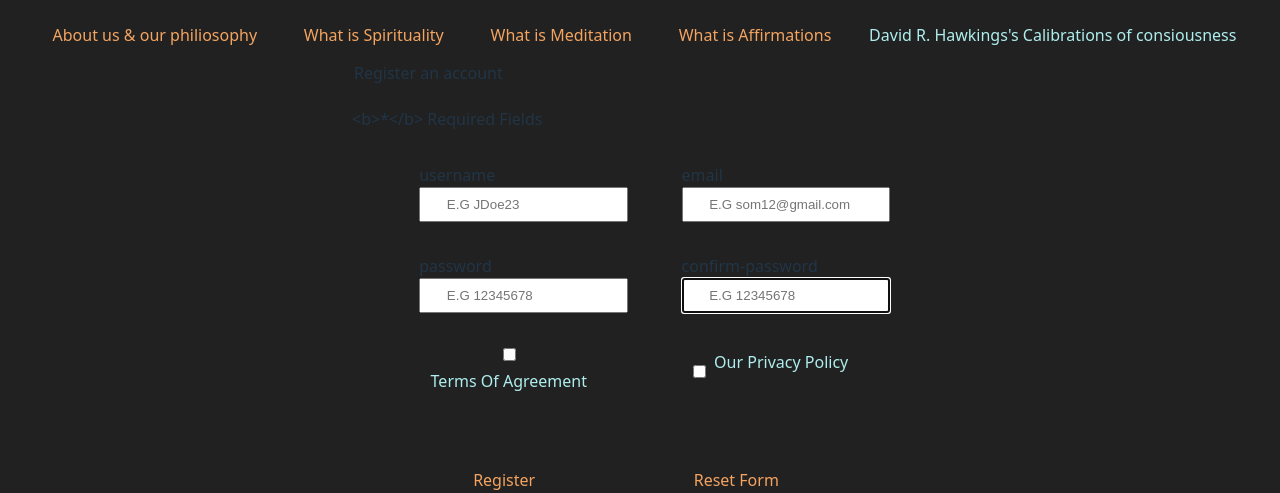
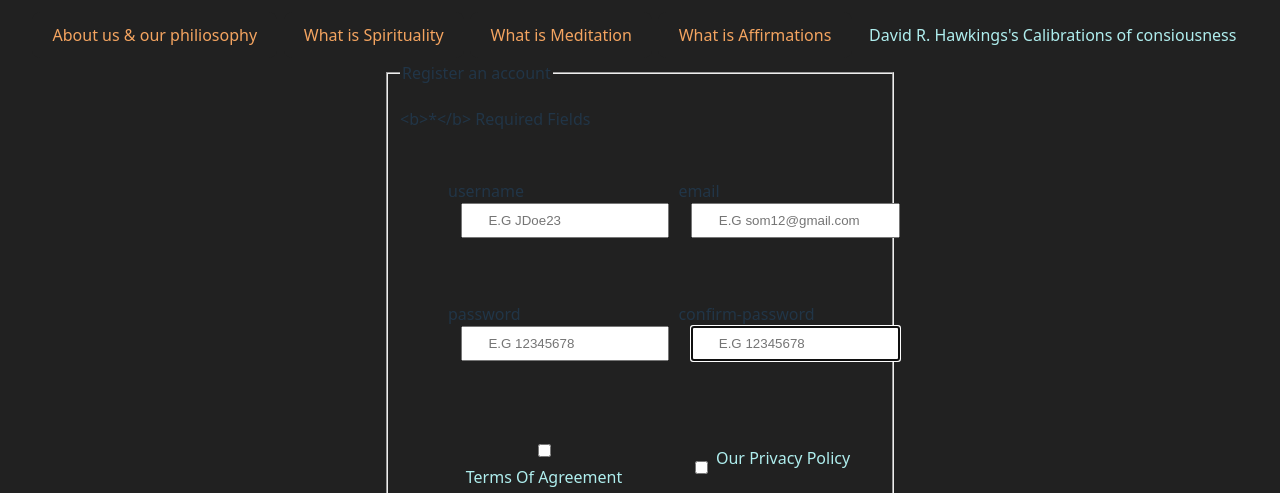
Before and after one commit to krigjo25/webapp-EternalZen-nexus, a React (Vite) app in the folder EternalZen-react/: page /user-registeration in a window 1280 px wide. Shown: the part 307-800 px from the top of the page. Built offline with nearby package versions, Linux system fonts and the light colour scheme.

Commit message:
Improving the UI

```diff
--- a/EternalZen-react/src/assets/css/index.css
+++ b/EternalZen-react/src/assets/css/index.css
@@ -122,29 +122,27 @@ flex-wrap-reversed-column, .flex-wrap-reversed-column {
   justify-content: space-between;
 }
 
-main input[type=text] {
+main form {
+  inline-size: 40vw;
+}
+main form fieldset .field-control {
+  border: none;
+}
+main form fieldset div {
+  margin-block: 2vh;
+  margin-inline-start: 1vw;
+}
+main form input[type=text], main form input[type=password], main form input[type=email] {
   padding-block: 1vh;
+  margin-inline-start: 1vw;
   padding-inline-start: 2vw;
 }
-main input[type=password] {
-  padding-block: 1vh;
-  padding-inline-start: 2vw;
-}
-main .input-container {
+main form .input-container {
   padding: 1em;
   inline-size: 14vw;
 }
-
-.label-checkbox {
+main form label .label-checkbox {
   margin-start: 1em;
-}
-
-main form div {
-  inline-size: 45vw;
-}
-main form fieldset.field-control {
-  border: none;
-  inline-size: 34vw;
 }
 
 :root {
--- a/EternalZen-react/src/assets/sass/form/form-control.sass
+++ b/EternalZen-react/src/assets/sass/form/form-control.sass
@@ -1,8 +1,25 @@
 main
     form
-        div
-            inline-size: 45vw
+        inline-size: 40vw
 
-        fieldset.field-control
-            border: none
-            inline-size: 34vw
+        fieldset
+            .field-control
+                border: none
+
+            div
+                margin-block: 2vh
+                margin-inline-start: 1vw
+
+        input[type="text"], input[type="password"], input[type="email"]
+            padding-block: 1vh
+            margin-inline-start: 1vw
+            padding-inline-start: 2vw
+
+
+        .input-container
+            padding: 1em
+            inline-size: 14vw
+
+        label
+            .label-checkbox
+                margin-start: 1em
--- a/EternalZen-react/src/assets/sass/form/inputs.sass
+++ /dev/null
@@ -1,15 +0,0 @@
-//  Form Awesome Style Sheet
-
-main
-    input[type="text"]
-        padding-block: 1vh
-        padding-inline-start: 2vw
-
-
-    input[type="password"]
-        padding-block: 1vh
-        padding-inline-start: 2vw
-
-    .input-container
-        padding: 1em
-        inline-size: 14vw
--- a/EternalZen-react/src/assets/sass/form/label.sass
+++ /dev/null
@@ -1,2 +0,0 @@
-.label-checkbox
-    margin-start: 1em
--- a/EternalZen-react/src/assets/sass/index.sass
+++ b/EternalZen-react/src/assets/sass/index.sass
@@ -1,10 +1,8 @@
 //  main sass file
 
 //  Importing dependencies
-@import footer, fonts, colors
-@import header, footer
-@import misc/misc, flexbox/flexbox
-@import form/inputs, form/label, form/form-control
+@import fonts, colors, header, footer
+@import misc/misc, flexbox/flexbox, form/form-control
 
 :root
     font-family: system-ui, Avenir, Helvetica, Arial, sans-serif
```
Also changed, not shown: 1 other file (tests, documents, lock files or other folders).
